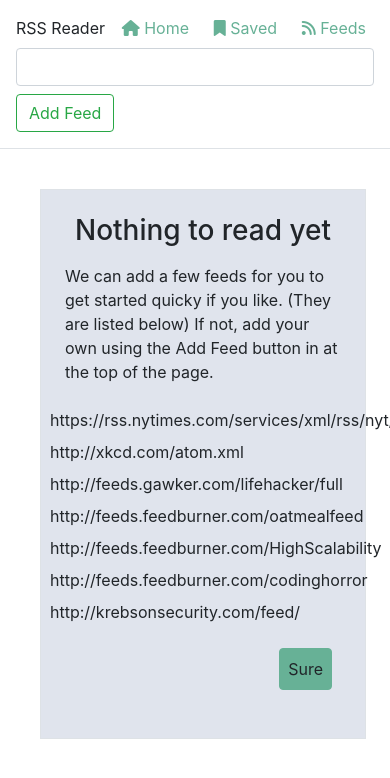
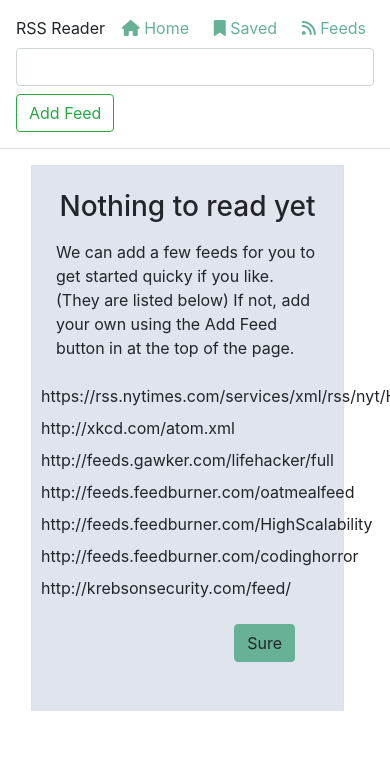
Before and after one commit to guygrigsby/react-rss, a React (Create React App) app: page / in a window 390 px wide. Shown: the top 778 px of the page. Built offline with nearby package versions, Linux system fonts and the light colour scheme.

Commit message:
responsive setting columns

```diff
--- a/src/components/FeedExamples.js
+++ b/src/components/FeedExamples.js
@@ -13,11 +13,10 @@ const feeds = [
 
 const FeedExamples = ({ setFeeds, setModal }) => {
   return (
-    <div className="container">
-      <div className="p-4 align-items-center">
-        <div className="col p-4 border bg-light">
-          <h3 className="text-center pb-2">{'Nothing to read yet'}</h3>
-          <p>
+    <div className="col-lg">
+      <div className="p-4 s-2 border bg-light">
+        <h3 className="text-center text-wrap pb-2">{'Nothing to read yet'}</h3>
+        <p className="d-block ">
           {
             'We can add a few feeds for you to get started quicky if you like. (They are listed below) If not, add your own using the Add Feed button in at the top of the page.'
           }
@@ -27,15 +26,14 @@ const FeedExamples = ({ setFeeds, setModal }) => {
             {feed}
           </span>
         ))}
-          <div className="row p-4">
+        <div className="row m-4">
           <button
             type="button"
             onClick={() => setFeeds(feeds)}
-              className="btn btn-primary ml-auto p-2"
+            className="btn btn-primary ml-auto"
           >
             Sure
           </button>
-          </div>
         </div>
       </div>
     </div>
--- a/src/components/FeedList.js
+++ b/src/components/FeedList.js
@@ -21,9 +21,9 @@ const FeedList = (props) => {
     <div className="accordion" id="feedaccordian">
       <ul className="list-unstyled">
         {items.map((item, idx) => {
-          const itemID = item.querySelector('guid')?.innerHTML
+          const itemID = item.querySelector('guid').innerHTML
           return (
-            <div className="row" key={idx}>
+            <div className="row pb-10 s-1" key={idx}>
               <FeedListItem
                 key={idx}
                 id={`${idx}`}
--- a/src/components/FeedListItem.js
+++ b/src/components/FeedListItem.js
@@ -27,7 +27,6 @@ const FeedListItem = (props) => {
     <li className="w-100">
       <span
         className="card list-group-item-action"
-        type="button"
         onClick={() => window.open(link, { id }, `rel=${rel}`)}
         data-toggle="collapse"
         data-target={`#collapse-${id}`}
--- a/src/components/FeedTableRow.js
+++ b/src/components/FeedTableRow.js
@@ -32,7 +32,7 @@ const FeedsTableRow = ({ idx, setModal, url, handleDelete }) => {
   }, [url, setModal])
 
   return (
-    <tr key={idx}>
+    <tr key={idx} className="w-100">
       <td id={`row-${idx}`} className="pt-3-half">
         <div
           className="mb-1"
--- a/src/pages/Feeds.js
+++ b/src/pages/Feeds.js
@@ -14,7 +14,8 @@ const Feeds = ({ feeds, setFeeds, setModal }) => {
   console.log('feeds', feeds, 'feeds cond', feeds && feeds.length > 0)
   return (
     <div className="container-fluid m-2 p-2">
-      <div className="row">
+      <div className="col-lg">
+        <div className="row mr-2 pr-2">
           {feeds && feeds.length > 0 ? (
             <FeedsTable
               feeds={feeds}
@@ -27,6 +28,7 @@ const Feeds = ({ feeds, setFeeds, setModal }) => {
           )}
         </div>
       </div>
+    </div>
   )
 }
 Feeds.propTypes = {
--- a/src/pages/Home.js
+++ b/src/pages/Home.js
@@ -38,12 +38,14 @@ const Home = (props) => {
 
   return (
     <div className="container-fluid m-2 p-2">
-      <div className="row">
-        {feeds && feeds.length > 0 ? (
-          <div className="col">{<FeedList {...props} />}</div>
-        ) : (
-          <FeedExamples setFeeds={setFeeds} setModal={setModal} />
-        )}
+      <div className="col">
+        <div className="row mr-2 pr-2">
+          {feeds && feeds.length > 0 ? (
+            <div className="col">{<FeedList {...props} />}</div>
+          ) : (
+            <FeedExamples setFeeds={setFeeds} setModal={setModal} />
+          )}
+        </div>
       </div>
     </div>
   )
```
Lines whose indentation alone changed are shown as unchanged.
